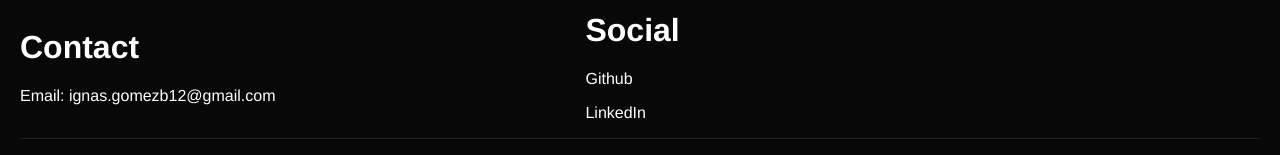
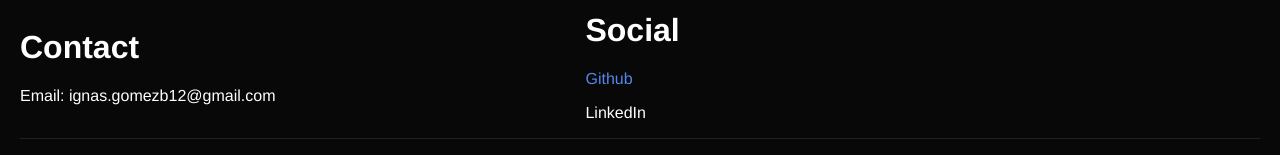
Before and after one commit to lettu3/lettu3.github.io, a React (Vite) app: page / in a window 1280 px wide. In both pictures the pointer is over the link "Github". Shown: the part 674-829 px from the top of the page. Built offline with nearby package versions, Linux system fonts and the light colour scheme.

Commit message:
hover css text

```diff
--- a/src/containers/Footer/Footer.css
+++ b/src/containers/Footer/Footer.css
@@ -33,3 +33,7 @@
     font-size: 1rem;
     text-align: center;
 }
+
+.footer-social a:hover{
+    color: var(--hover-text-color);
+}
```
